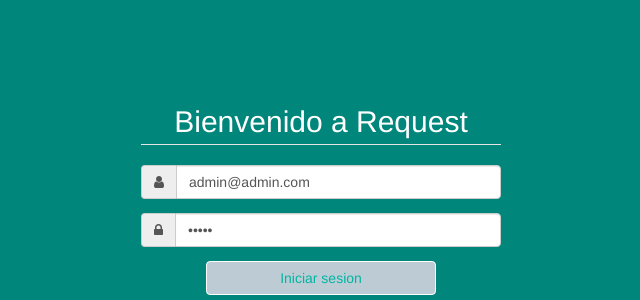
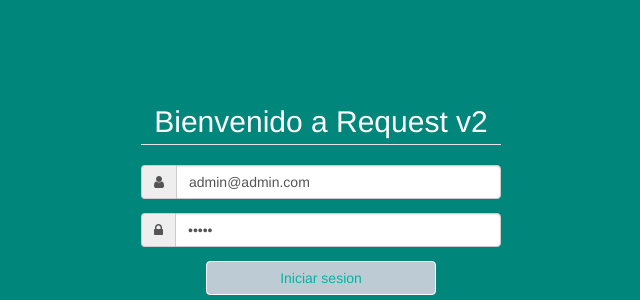
Before and after one commit to luisr353/request, a PHP site: page / in a window 1280 px wide. Shown: the part 169-469 px from the top of the page, without its empty margins (319-959 px from the left). Run offline with PHP 8.4, Linux system fonts and the light colour scheme.

Commit message:
Se cambio el nombre a v2 en la cabecera

```diff
--- a/index.php
+++ b/index.php
@@ -48,7 +48,7 @@
           <!-- Estructura del formulario -->
 
 
-            <legend class="center" id="titulo">Bienvenido a Request</legend>
+            <legend class="center" id="titulo">Bienvenido a Request v2</legend>
 
             <!-- Caja de texto para usuario -->
             <label class="sr-only" for="user">Usuario</label>
```
